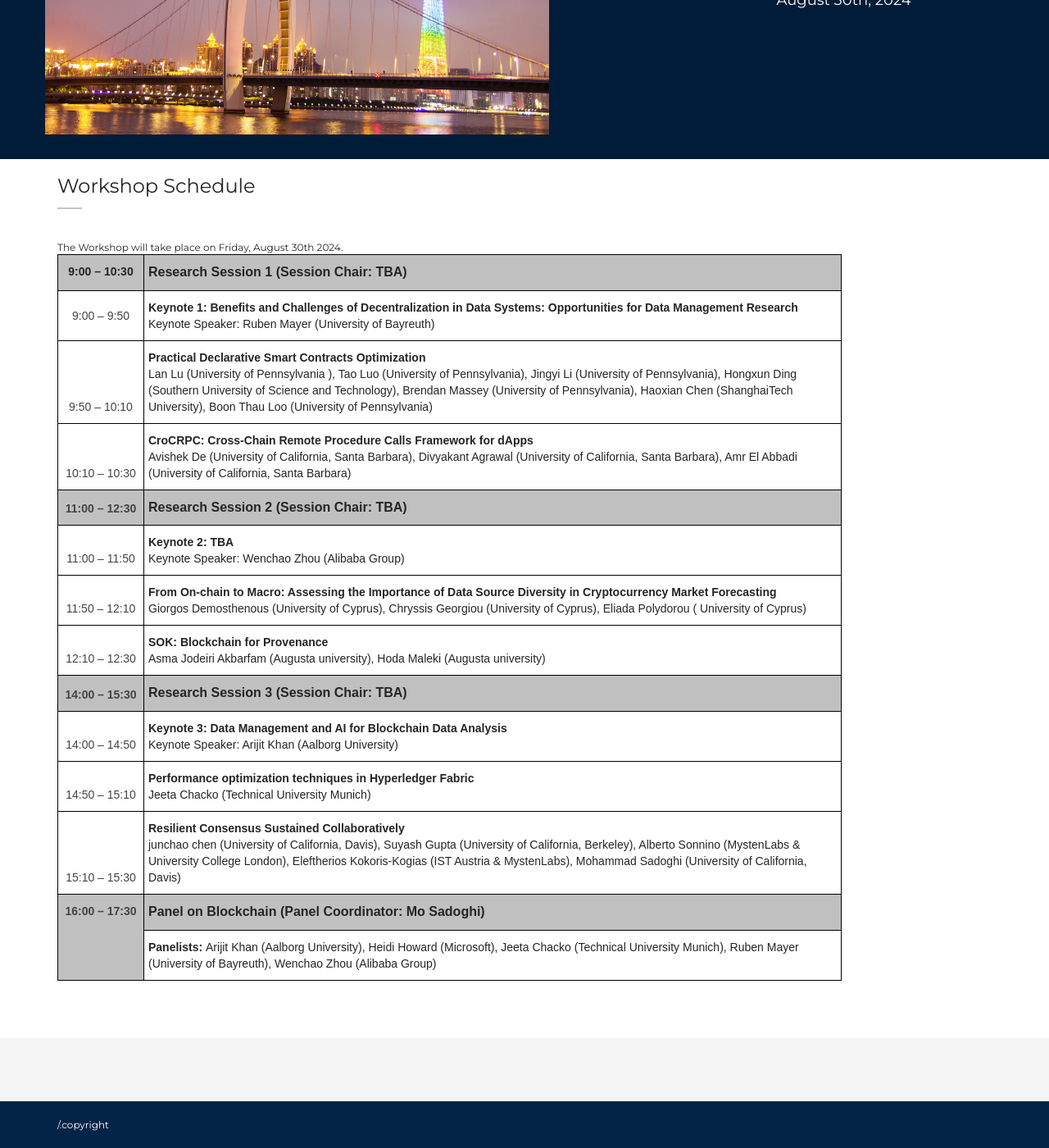
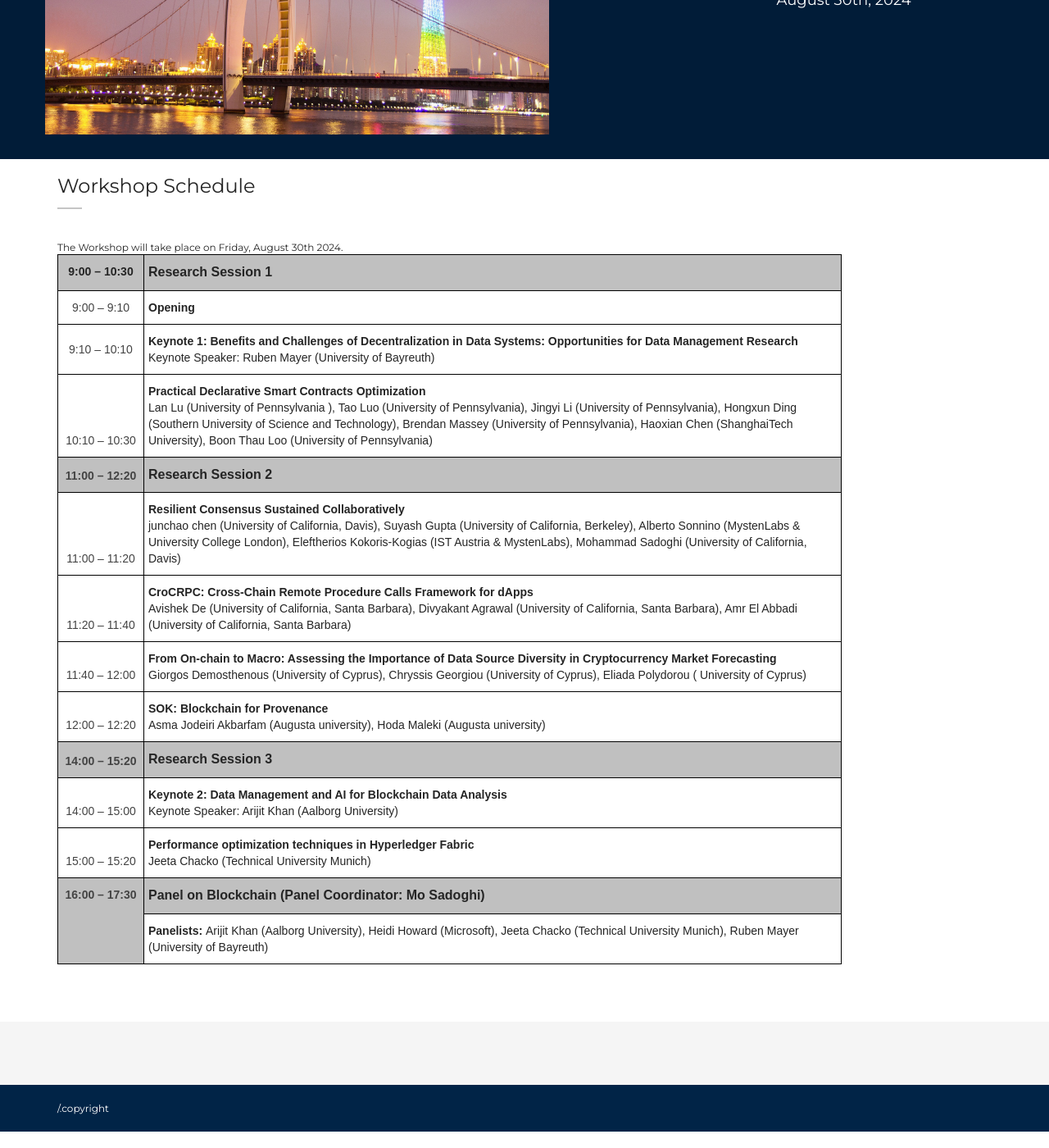
Before and after one commit to scfab/2024, a Jekyll site: the page built from schedule.html, in a window 1280 px wide and 1400 px high, scrolled down 366 px. Shown: the whole window at 82% size. Built offline with Jekyll 4.4.1, drawn with Linux system fonts in a browser that asks for light colours; comment, search, counter and statistics services are not loaded.

Commit message:
Keynotes, schedule updated

```diff
--- a/_includes/header.html
+++ b/_includes/header.html
@@ -41,7 +41,7 @@
               <ul class="list-unstyled child-navigation">
                 <li><a href="schedule.html">Workshop schedule</a></li>
                 <!-- <li><a href="#">Accepted papers</a></li> -->
-                <!-- <li><a href="#">Keynote</a></li> -->
+                <li><a href="keynotes.html">Keynotes</a></li>
                 <!-- <li><a href="#">TBA</a></li> -->
                 <!-- <li><a href="poster-schedule.html">Poster
                         schedule</a></li>
@@ -56,9 +56,11 @@
                 <li><a href="program-committee.html">Program committee</a></li>
               </ul>
             </li>
+<!--
             <li>
             	<a href="sponsors.html">Sponsors</a>
             </li>
+-->
             <li>
               <a href="#" class="has-child no-link">Venue</a>
               <ul class="list-unstyled child-navigation">
--- a/schedule.html
+++ b/schedule.html
@@ -43,59 +43,59 @@ layout: default
 <thead>
   <tr>
     <th class="tg-6qw1"><span style="font-weight:bold">9:00 – 10:30</span></th>
-    <th class="tg-jdaz"><span style="font-weight:bold">Research Session 1 (Session Chair: TBA)</span></th>
+    <th class="tg-jdaz"><span style="font-weight:bold">Research Session 1</span></th>
   </tr></thead>
 <tbody>
   <tr>
-    <td class="tg-14ym"><span style="color:#444">9:00 – 9:50</span></td>
+    <td class="tg-14ym"><span style="color:#444">9:00 – 9:10</span></td>
+    <td class="tg-ycr8"><span style="font-weight:bold">Opening</span></td>
+  </tr>
+  <tr>
+    <td class="tg-14ym"><span style="color:#444">9:10 – 10:10</span></td>
     <td class="tg-ycr8"><span style="font-weight:bold">Keynote 1: Benefits and Challenges of Decentralization in Data Systems: Opportunities for Data Management Research</span><br>Keynote Speaker: Ruben Mayer (University of Bayreuth)</td>
   </tr>
   <tr>
-    <td class="tg-ibaw"><span style="color:#444">9:50 – 10:10</span></td>
+    <td class="tg-ibaw"><span style="color:#444">10:10 – 10:30</span></td>
     <td class="tg-ycr8"><span style="font-weight:bold">Practical Declarative Smart Contracts Optimization</span><br>Lan Lu (University of Pennsylvania ), Tao Luo (University of Pennsylvania), Jingyi Li (University of Pennsylvania), Hongxun Ding (Southern University of Science and Technology), Brendan Massey (University of Pennsylvania), Haoxian Chen (ShanghaiTech University), Boon Thau Loo (University of Pennsylvania)</td>
   </tr>
   <tr>
-    <td class="tg-ibaw"><span style="color:#444">10:10 – 10:30</span></td>
+    <td class="tg-34ao"><span style="font-weight:bold;color:#444">11:00 – 12:20</span></td>
+    <td class="tg-mhmj"><span style="font-weight:bold">Research Session 2 </span><span style="font-weight:700"></span></td>
+  </tr>
+  <tr>
+    <td class="tg-ibaw"><span style="color:#444">11:00 – 11:20</span></td>
+    <td class="tg-ycr8"><span style="font-weight:bold">Resilient Consensus Sustained Collaboratively</span><br>junchao chen (University of California, Davis), Suyash Gupta (University of California, Berkeley), Alberto Sonnino (MystenLabs &amp; University College London), Eleftherios Kokoris-Kogias (IST Austria &amp; MystenLabs), Mohammad Sadoghi (University of California, Davis)</td>
+  </tr>
+    <tr>
+    <td class="tg-ibaw"><span style="color:#444">11:20 – 11:40</span></td>
     <td class="tg-ycr8"><span style="font-weight:bold">CroCRPC: Cross-Chain Remote Procedure Calls Framework for dApps</span><br>Avishek De (University of California, Santa Barbara), Divyakant Agrawal (University of California, Santa Barbara), Amr El Abbadi (University of California, Santa Barbara)</td>
   </tr>
   <tr>
-    <td class="tg-34ao"><span style="font-weight:bold;color:#444">11:00 – 12:30</span></td>
-    <td class="tg-mhmj"><span style="font-weight:bold">Research Session 2 </span><span style="font-weight:700">(Session Chair: TBA)</span></td>
-  </tr>
-  <tr>
-    <td class="tg-ibaw"><span style="color:#444">11:00 – 11:50</span></td>
-    <td class="tg-kcps"><span style="font-weight:bold;background-color:#FFF">Keynote 2: TBA</span><br><span style="background-color:#FFF">Keynote Speaker: Wenchao Zhou (Alibaba Group)</span></td>
-  </tr>
-  <tr>
-    <td class="tg-ibaw"><span style="color:#444">11:50 – 12:10</span></td>
+    <td class="tg-ibaw"><span style="color:#444">11:40 – 12:00</span></td>
     <td class="tg-ktyi"><span style="font-weight:bold">From On-chain to Macro: Assessing the Importance of Data Source Diversity in Cryptocurrency Market Forecasting</span><br>Giorgos Demosthenous (University of Cyprus), Chryssis Georgiou (University of Cyprus), Eliada Polydorou ( University of Cyprus)</td>
   </tr>
   <tr>
-    <td class="tg-ibaw"><span style="color:#444">12:10 – 12:30</span></td>
+    <td class="tg-ibaw"><span style="color:#444">12:00 – 12:20</span></td>
     <td class="tg-ktyi"><span style="font-weight:bold">SOK: Blockchain for Provenance</span><br>Asma Jodeiri Akbarfam (Augusta university), Hoda Maleki (Augusta university)</td>
   </tr>
   <tr>
-    <td class="tg-34ao"><span style="font-weight:bold;color:#444">14:00 – 15:30</span></td>
-    <td class="tg-mhmj"><span style="font-weight:bold">Research Session 3 </span><span style="font-weight:700">(Session Chair: TBA)</span></td>
+    <td class="tg-34ao"><span style="font-weight:bold;color:#444">14:00 – 15:20</span></td>
+    <td class="tg-mhmj"><span style="font-weight:bold">Research Session 3 </span><span style="font-weight:700"></span></td>
   </tr>
   <tr>
-    <td class="tg-ibaw"><span style="color:#444">14:00 – 14:50</span></td>
-    <td class="tg-ycr8"><span style="font-weight:bold">Keynote 3: Data Management and AI for Blockchain Data Analysis</span><br>Keynote Speaker: Arijit Khan (Aalborg University)</td>
+    <td class="tg-ibaw"><span style="color:#444">14:00 – 15:00</span></td>
+    <td class="tg-ycr8"><span style="font-weight:bold">Keynote 2: Data Management and AI for Blockchain Data Analysis</span><br>Keynote Speaker: Arijit Khan (Aalborg University)</td>
   </tr>
   <tr>
-    <td class="tg-ibaw"><span style="color:#444">14:50 – 15:10</span></td>
+    <td class="tg-ibaw"><span style="color:#444">15:00 – 15:20</span></td>
     <td class="tg-ycr8"><span style="font-weight:bold">Performance optimization techniques in Hyperledger Fabric</span><br>Jeeta Chacko (Technical University Munich)</td>
-  </tr>
-  <tr>
-    <td class="tg-ibaw"><span style="color:#444">15:10 – 15:30</span></td>
-    <td class="tg-ycr8"><span style="font-weight:bold">Resilient Consensus Sustained Collaboratively</span><br>junchao chen (University of California, Davis), Suyash Gupta (University of California, Berkeley), Alberto Sonnino (MystenLabs &amp; University College London), Eleftherios Kokoris-Kogias (IST Austria &amp; MystenLabs), Mohammad Sadoghi (University of California, Davis)</td>
   </tr>
   <tr>
     <td class="tg-uhrq" rowspan="2">16:00 – 17:30</td>
     <td class="tg-mhmj"><span style="font-weight:bold">Panel on Blockchain (Panel Coordinator: Mo Sadoghi)</span></td>
   </tr>
   <tr>
-    <td class="tg-0lax"><span style="font-weight:bold">Panelists: </span>Arijit Khan (Aalborg University), Heidi Howard (Microsoft), Jeeta Chacko (Technical University Munich), Ruben Mayer <span style="font-weight:400;font-style:normal">(University of Bayreuth)</span>, Wenchao Zhou (Alibaba Group)</td>
+    <td class="tg-0lax"><span style="font-weight:bold">Panelists: </span>Arijit Khan (Aalborg University), Heidi Howard (Microsoft), Jeeta Chacko (Technical University Munich), Ruben Mayer <span style="font-weight:400;font-style:normal">(University of Bayreuth)</span></td>
   </tr>
 </tbody></table>
 
```
Also changed, not shown: keynotes.html (+10 -20 lines), assets/img/arijit.jpg (added), assets/img/ruben.jpg (added), assets/img/wenchao.jpg (added).
